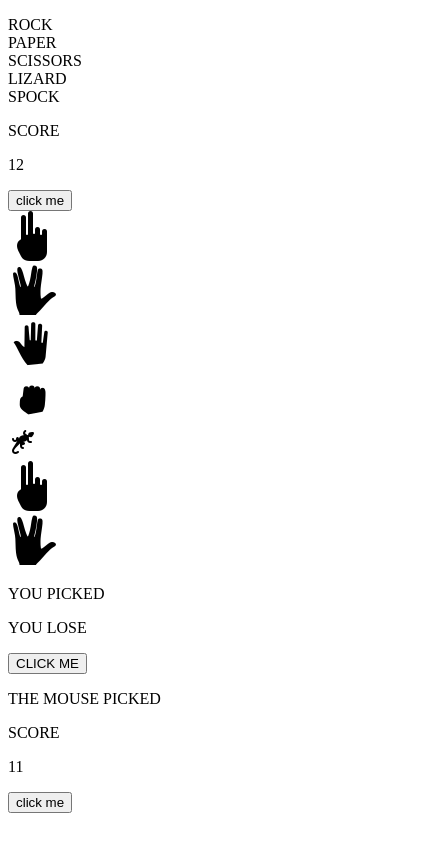
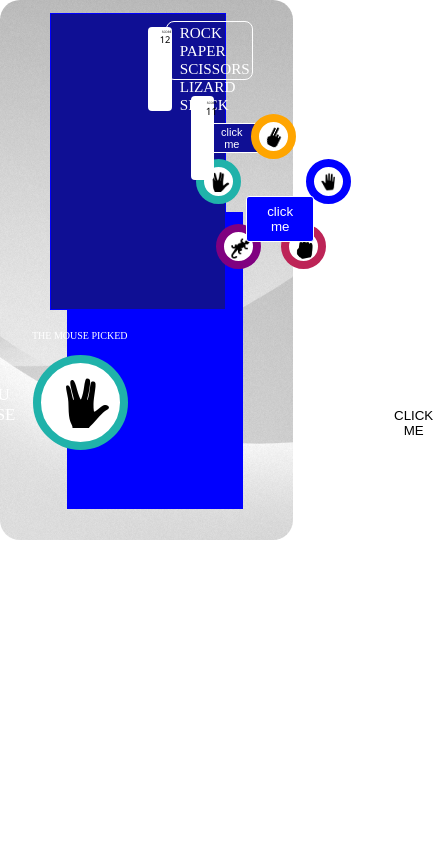
Before and after one commit to maryambarouei1379/Rock-paper-scissors-game, a plain HTML site: page index.html in a window 390 px wide. Shown: the whole page, 444 px wide, since content can reach past the window. Drawn offline with Linux system fonts and the light colour scheme.

Commit message:
responsive

```diff
--- a/index.html
+++ b/index.html
@@ -4,7 +4,7 @@
     <meta charset="UTF-8" />
 
     <meta name="viewport" content="width=device-width, initial-scale=1.0" />
-    <link rel="stylesheet" href="cherk.css" />
+    <link rel="stylesheet" href="style.css" />
     <title>Game</title>
   </head>
   <body>
```
